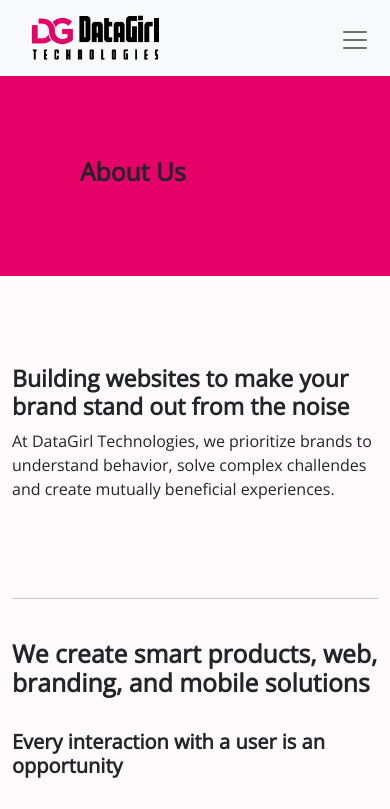
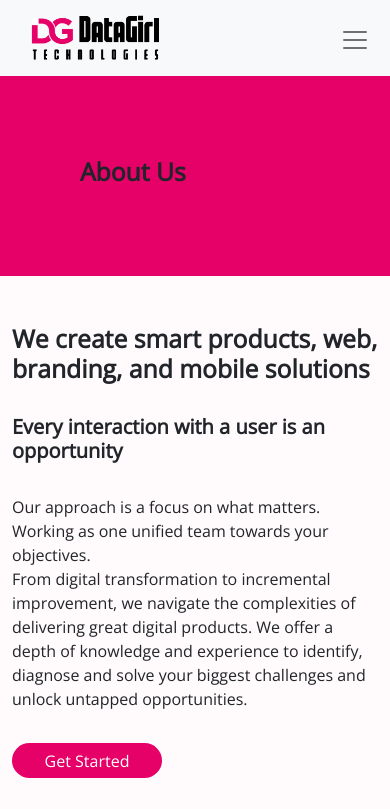
Before and after one commit to Fienne/website-project, a React (Create React App) app: page /about-us in a window 390 px wide. Shown: the top 809 px of the page. Built offline with nearby package versions, Linux system fonts and the light colour scheme.

Commit message:
fix styling in about page

```diff
--- a/src/Screens/AboutUs/AboutUs.css
+++ b/src/Screens/AboutUs/AboutUs.css
@@ -32,4 +32,13 @@
     .div-images{
       display: none;
     }
+    .about-div{
+      padding-bottom: 30px;
+    }
+    .about-content{
+      display: none;
+    }
+    .hr{
+      display: none;
+    }
   }
--- a/src/Screens/AboutUs/AboutUs.jsx
+++ b/src/Screens/AboutUs/AboutUs.jsx
@@ -39,11 +39,11 @@ const AboutUs = () => {
             </p>
           </div>
         </div>
-        <hr />
+        <hr className="hr" />
         <br />
         <section className="mb-4">
           <div className="row">
-            <div className="col-md-6">
+            <div className="col-md-6 about-div">
               <h2>
                 <b>
                   We create smart products, web, branding, and mobile solutions
--- a/src/Screens/GetTrained/GetTrained.jsx
+++ b/src/Screens/GetTrained/GetTrained.jsx
@@ -23,7 +23,7 @@ const GetTrained = () => {
         <div className="row mt-2">
           <div className="col-md-6">
             <h3
-              className="mt-5 trained-header"
+              className="mt-5 trained-header fw-bold"
               style={{ color: "var(--primary-color)" }}
             >
               Let Us Help You Build a Career in Tech
```
